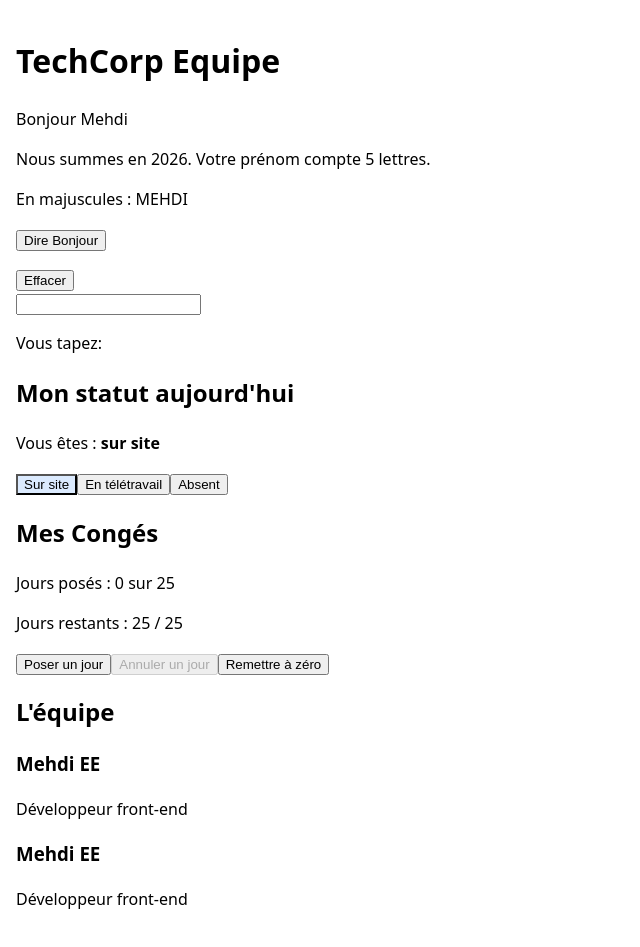
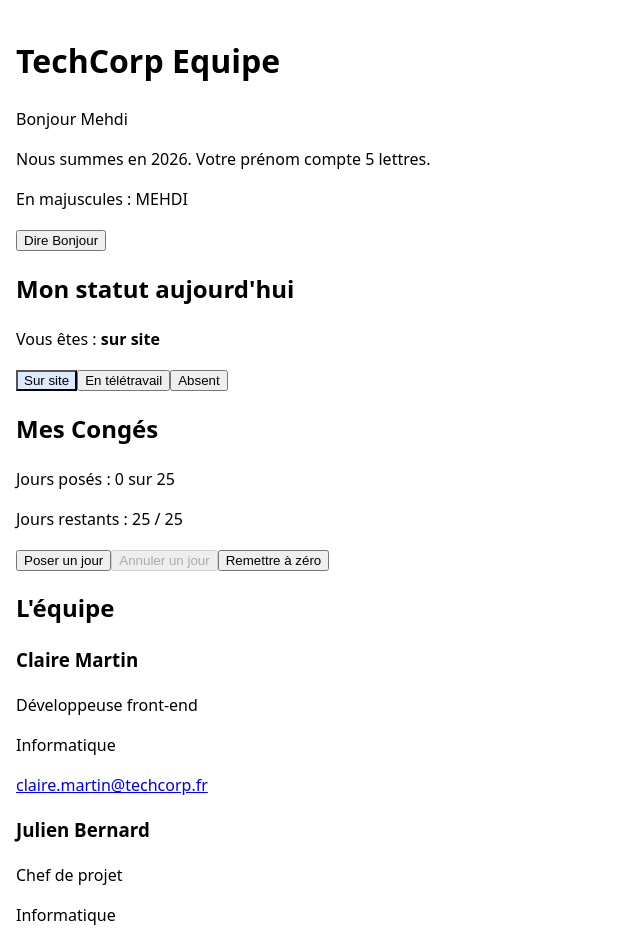
Before and after one commit to etsuee/tpAngularBonus, an Angular app: page / in a window 1280 px wide. Shown: the top 947 px of the page, without its empty margins (0-640 px from the left). Built offline with nearby package versions, Linux system fonts and the light colour scheme.

Commit message:
chore: module 9

```diff
--- a/src/app/app.html
+++ b/src/app/app.html
@@ -10,13 +10,13 @@
 <!-- aria-live : le lecteur d'écran annonce le message quand il apparait-->
 <p aria-live="polite">{{ message }}</p>
 
-<button type="button" (click)="clearMessage()">Effacer</button>
+<!-- <button type="button" (click)="clearMessage()">Effacer</button> -->
 
-<div>
+<!-- <div>
   <input type="text" (input)="onType(inputRef.value)" #inputRef />
 
   <p>Vous tapez: {{ typed }}</p>
-</div>
+</div> -->
 
 <section aria-labelledby="status-title">
   <h2 id="status-title">Mon statut aujourd'hui</h2>
@@ -54,7 +54,7 @@
 
 <section aria-labelledby="team-title">
   <h2 id="team-title">L'équipe</h2>
-  <app-employee-card />
-  <app-employee-card />
+  <app-employee-card [employee]="claire" />
+  <app-employee-card [employee]="julien" />
 </section>
 <router-outlet />
--- a/src/app/app.ts
+++ b/src/app/app.ts
@@ -2,6 +2,7 @@
 import { RouterOutlet } from '@angular/router';
 import { EmployeeCard } from './employee-card/employee-card';
 import { LeaveCounter } from './leave-counter/leave-counter';
+import { Employee } from './models/employee';
 
 // Un type qui n'accepte que ces 3 textes : une faute de frappe sera refusée
 type Status = 'sur site' | 'en télétravail' | 'absent';
@@ -28,4 +29,24 @@
     // set() remplace la valeur : l'écran se met à jour tout seul
     this.status.set(newStatus);
   }
+
+  protected readonly claire: Employee = {
+    id: 1,
+    firstName: 'Claire',
+    lastName: 'Martin',
+    email: 'claire.martin@techcorp.fr',
+    job: 'Développeuse front-end',
+    departement: 'Informatique',
+    remote: true,
+  };
+
+  protected readonly julien: Employee = {
+    id: 2,
+    firstName: 'Julien',
+    lastName: 'Bernard',
+    email: 'julien.bernard@techcorp.fr',
+    job: 'Chef de projet',
+    departement: 'Informatique',
+    remote: true,
+  };
 }
--- a/src/app/employee-card/employee-card.html
+++ b/src/app/employee-card/employee-card.html
@@ -1,4 +1,7 @@
 <article class="card">
-  <h3>Mehdi EE</h3>
-  <p>Développeur front-end</p>
+  <h3 class="card__name">{{ employee().firstName }} {{ employee().lastName }}</h3>
+  <p class="card__job">{{ employee().job }}</p>
+  <p>{{ employee().departement }}</p>
+  <!-- Liaison dep propriete : l'adresse du lien est construite a partir des donnees -->
+  <a [href]="'mailto:' + employee().email">{{ employee().email }}</a>
 </article>
--- a/src/app/employee-card/employee-card.ts
+++ b/src/app/employee-card/employee-card.ts
@@ -1,4 +1,5 @@
-import { Component } from '@angular/core';
+import { Component, input } from '@angular/core';
+import { Employee } from '../models/employee';
 
 @Component({
   imports: [],
@@ -6,4 +7,8 @@
   styleUrl: './employee-card.css',
   templateUrl: './employee-card.html',
 })
-export class EmployeeCard {}
+export class EmployeeCard {
+  // Donnée recie du parent : <app-employee-card [employee]="..."/>
+  // required : le parent est OBLIGE de la fournir
+  readonly employee = input.required<Employee>();
+}
--- /dev/null
+++ b/src/app/models/employee.ts
@@ -0,0 +1,10 @@
+// Forme d'un collègue: chaque objet Employee doit avoir ces proprietés
+export interface Employee {
+  id: number;
+  firstName: string;
+  lastName: string;
+  email: string;
+  job: string;
+  departement: string;
+  remote: boolean;
+}
```
